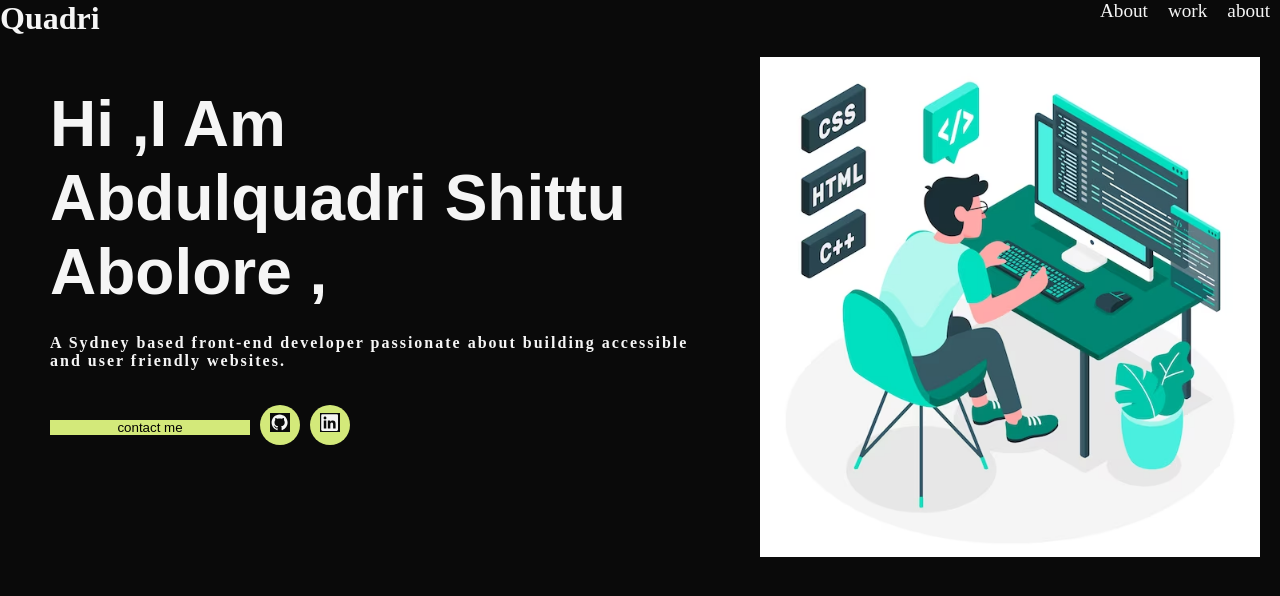
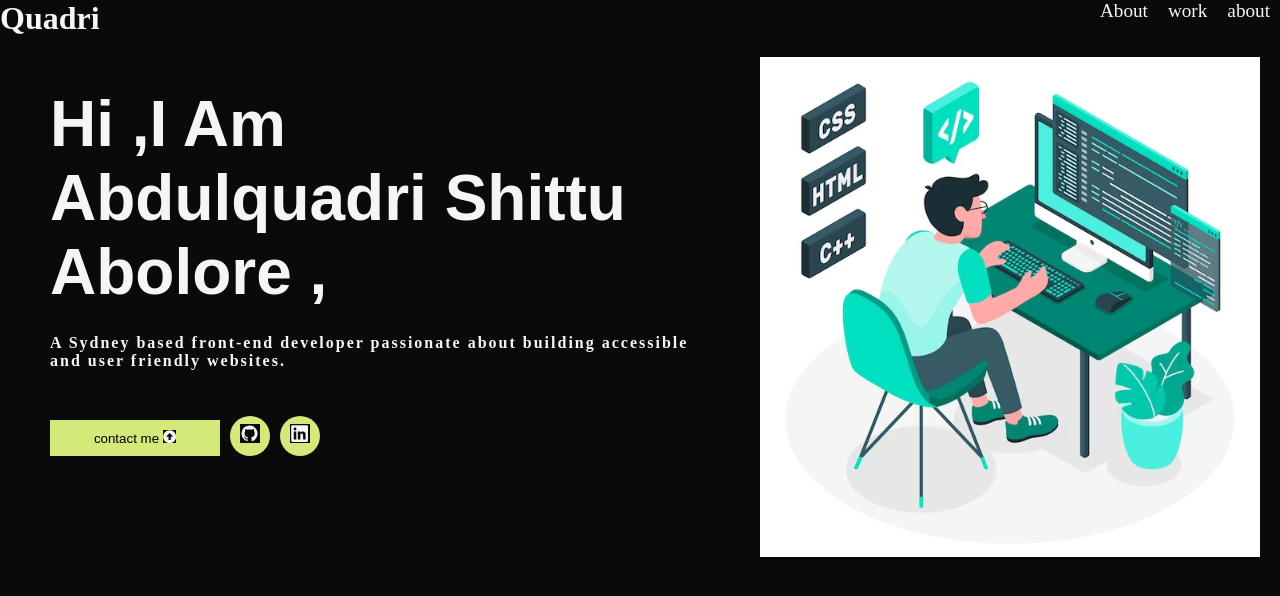
Before and after one commit to GAMSH655/Dev_q, a React (Vite) app: page / in a window 1280 px wide. Shown: the top 596 px of the page. Built offline with nearby package versions, Linux system fonts and the light colour scheme.

Commit message:
adding icons to the buttion

```diff
--- a/src/Components/Hero.css
+++ b/src/Components/Hero.css
@@ -29,8 +29,8 @@
     margin-top: 50px;
     border: none;
     outline: none;
-    width: 200px;
-    pad: 10px;
+    width: 170px;
+    padding: 10px;
 }
 .contactBtn{
     background-color:#D3E97A;
--- a/src/Components/Hero.jsx
+++ b/src/Components/Hero.jsx
@@ -1,6 +1,5 @@
 import React from 'react'
-import { FaGithub  , FaLinkedin} from 'react-icons/fa'
-// import { FaGithub } from "react-icons/fa";
+import { FaGithub  , FaLinkedin , FaArrowAltCircleUp} from 'react-icons/fa'
 import { RiGithubFill } from "react-icons/ri";
 import Prog from "../assets/prog.png"
 import "./Hero.css"
@@ -11,8 +10,8 @@ const Hero = () => {
              <h3 className="heroP">Hi ,i am</h3>
              <h3 className="heroP">abdulquadri shittu abolore ,</h3>
              <p className="heroinfo">A Sydney based front-end developer passionate about building accessible and user friendly websites.</p>
-             <button className="contactme">contact me</button>
-             <button className='contactBtn'> < RiGithubFill/> </button>
+             <button className="contactme">contact me <FaArrowAltCircleUp/></button>
+             <button className='contactBtn'> <RiGithubFill/> </button>
              <button className='contactBtn'> <FaLinkedin/> </button>
          </div>
          <img src={Prog} alt=""  className='prog' draggable="false"/>
```
